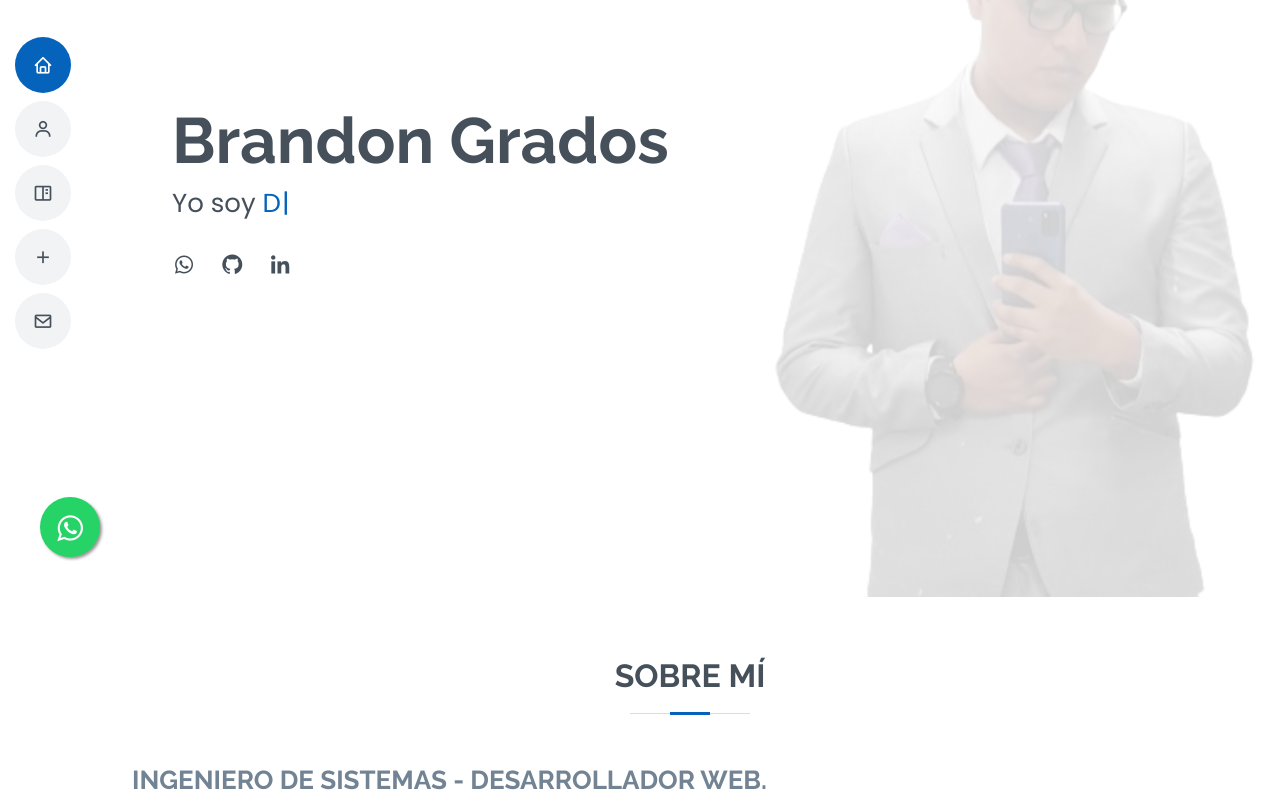
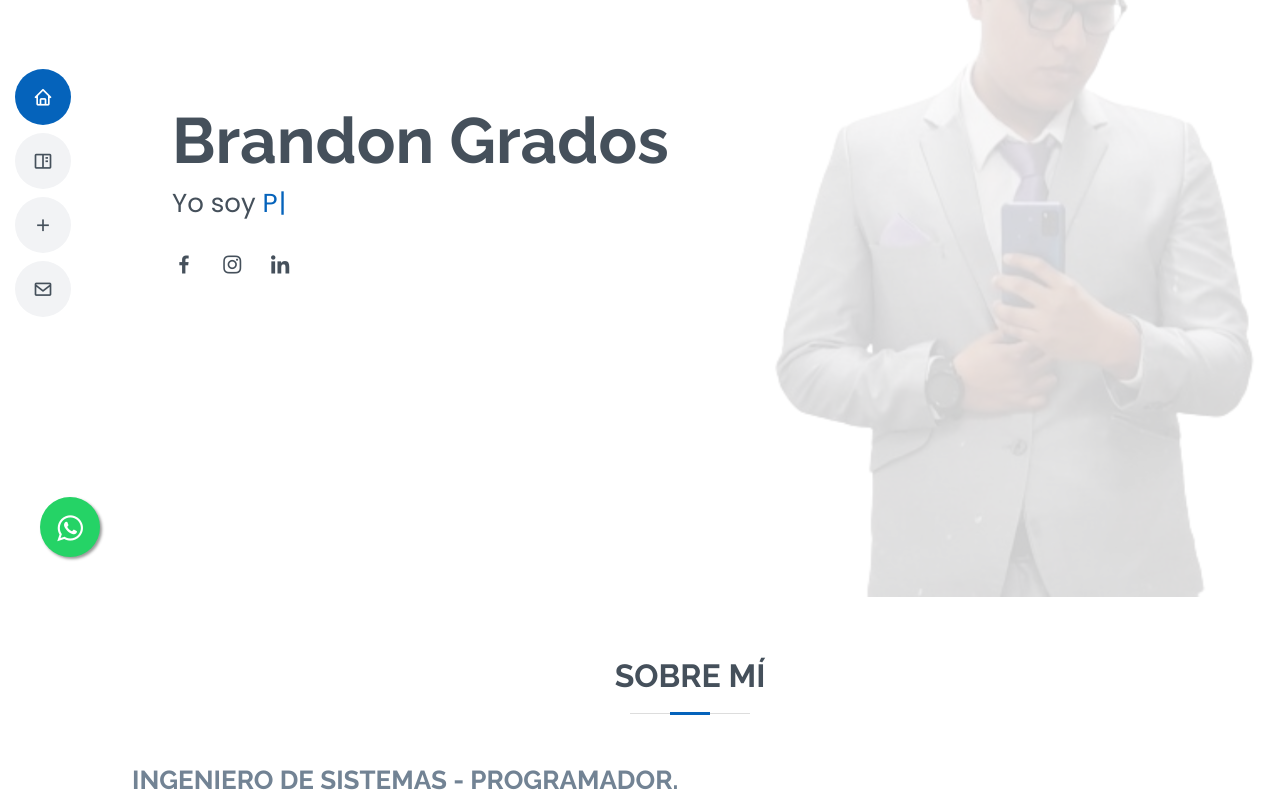
Before and after one commit to brandongrados/CV, a plain HTML site: page index.html in a window 1280 px wide. Shown: the part 203-1004 px from the top of the page. Drawn offline with nearby package versions, Linux system fonts and the light colour scheme.

Commit message:
ocultando el sobre mi

```diff
--- a/index.html
+++ b/index.html
@@ -49,7 +49,7 @@
     <nav id="navbar" class="navbar nav-menu">
       <ul>
         <li><a href="#hero" class="nav-link scrollto active"><i class="bx bx-home"></i> <span>Inicio</span></a></li>
-        <li><a href="#about" class="nav-link scrollto"><i class="bx bx-user"></i> <span>Sobre mí</span></a></li>
+        <!--<li><a href="#about" class="nav-link scrollto"><i class="bx bx-user"></i> <span>Sobre mí</span></a></li>-->
         <!--<li><a href="#resume" class="nav-link scrollto"><i class="bx bx-file-blank"></i> <span>Resumen</span></a></li>-->
         <li><a href="#portfolio" class="nav-link scrollto"><i class="bx bx-book-content"></i> <span>Portfolio</span></a></li>
         <li><a href="#pricing" class="nav-link scrollto"><i class="bx bx-plus"></i> <span>Servicios</span></a></li>
@@ -64,12 +64,12 @@
   <section id="hero" class="d-flex flex-column justify-content-center">
     <div class="container" data-aos="zoom-in" data-aos-delay="100">
       <h1>Brandon Grados</h1>
-      <p>Yo soy <span class="typed" data-typed-items="Ingeniero de Sistemas, Desarrollador Web"></span></p>
+      <p>Yo soy <span class="typed" data-typed-items="Ingeniero de Sistemas, Programador"></span></p>
       <div class="social-links">
-        <!--<a href="https://www.facebook.com/brandon.grados.9" class="facebook" target="_blank"><i class="bx bxl-facebook"></i></a>
-        <a href="https://www.instagram.com/brandongrados/" class="instagram" target="_blank"><i class="bx bxl-instagram"></i></a>-->
-        <a href="https://wa.me/+51912036684" class="whatsapp" target="_blank"><i class="bx bxl-whatsapp" target="_blank"></i></a>
-        <a href="https://github.com/brandongrados" class="github" target="_blank"><i class="bx bxl-github" target="_blank"></i></a>
+        <a href="https://www.facebook.com/brandon.grados.9" class="facebook" target="_blank"><i class="bx bxl-facebook"></i></a>
+        <a href="https://www.instagram.com/brandongrados/" class="instagram" target="_blank"><i class="bx bxl-instagram"></i></a>
+        <!--<a href="https://wa.me/+51912036684" class="whatsapp" target="_blank"><i class="bx bxl-whatsapp" target="_blank"></i></a>
+        <a href="https://github.com/brandongrados" class="github" target="_blank"><i class="bx bxl-github" target="_blank"></i></a>-->
         <a href="https://www.linkedin.com/in/brandon-javier-grados-alvarez/" class="linkedin" target="_blank"><i class="bx bxl-linkedin"></i></a>
       </div>
     </div>
@@ -84,8 +84,8 @@
         <div class="section-title">
           <h2>Sobre mí</h2>
           <!--<p>Soy Ingeniero de Sistemas, tengo experiencia en desarrollo
-web, rpa, base de datos, machine learning y microinformática. Me caracterizo por ser
-creativo, innovador, objetivo, adaptable, además destaco en mis habilidades blandas.
+        web, rpa, base de datos, machine learning y microinformática. Me caracterizo por ser
+        creativo, innovador, objetivo, adaptable, además destaco en mis habilidades blandas.
             </p>-->
         </div>
 
@@ -94,7 +94,7 @@ creativo, innovador, objetivo, adaptable, además destaco en mis habilidades bla
             <img src="assets/img/Brandon.jpg" class="img-fluid" alt="">
           </div>-->
           <div class="col-lg-12 pt-12 pt-lg-0 content">
-            <h3>INGENIERO DE SISTEMAS - DESARROLLADOR WEB.</h3>
+            <h3>INGENIERO DE SISTEMAS - PROGRAMADOR.</h3>
             <br>
             <div class="row">
               <div class="col-lg-6">
```
